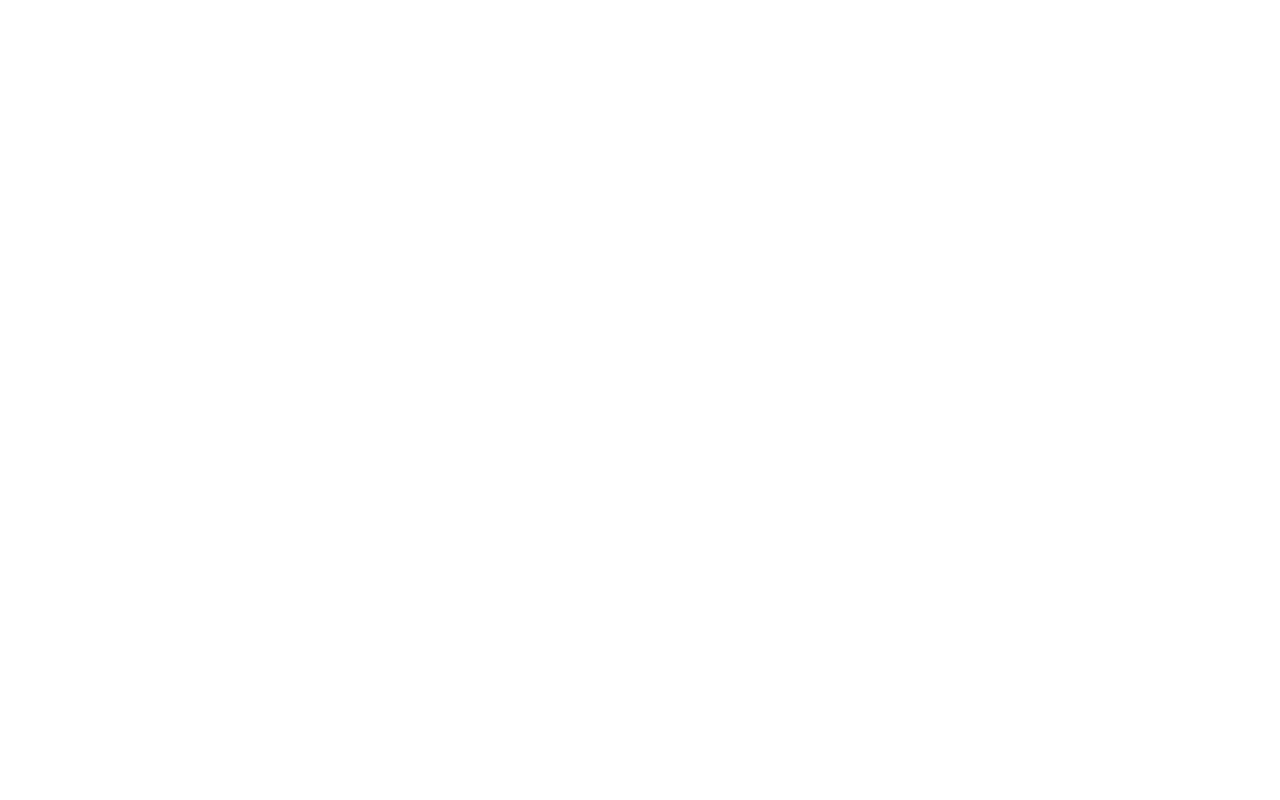
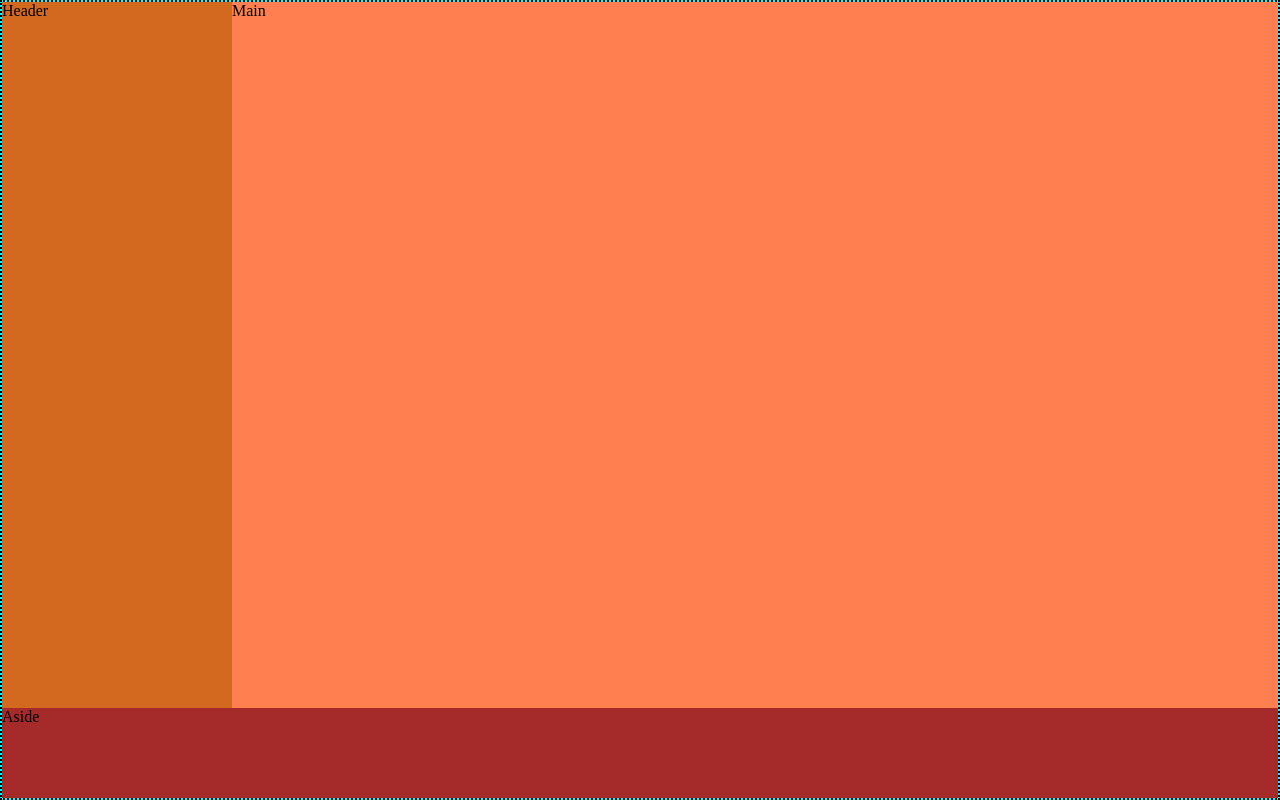
Before and after one commit to mirkodeglinnocenti/html-css-spotifyweb, a plain HTML site: page index.html in a window 1280 px wide. Drawn offline with Linux system fonts and the light colour scheme.

Commit message:
FEAT Vertical and Horizontal Layout added

```diff
--- a/css/style.css
+++ b/css/style.css
@@ -15,3 +15,73 @@ ol,
 menu{
     list-style: none;
 }
+
+/* Debug Rules */
+
+.debug .vertical-macro-layout{
+    background-color: aqua;
+    border: 2px dotted black;
+}
+
+.debug .vertical-macro-layout__top{
+    background-color: blueviolet;
+}
+
+.debug .vertical-macro-layout__bottom{
+    background-color: brown;
+}
+
+.debug .main-header{
+    background-color: chocolate;
+}
+
+.debug .main-content{
+    background-color: coral;
+}
+
+/************
+MACRO LAYOUT
+************/
+
+/* Vertical Macro Layout */
+
+.vertical-macro-layout {
+    display: flex;
+    flex-direction: column;
+    height: 100vh;
+}
+
+.vertical-macro-layout__top{
+    flex-grow: 1;
+}
+
+.vertical-macro-layout__bottom{
+    flex-shrink: 0;
+    height: 90px;
+}
+
+/* Horizontal Macro Layout */
+
+.horizontal-macro-layout{
+    display: flex;
+    width: 100%;
+}
+
+.main-header{
+    width: 230px;
+    flex-shrink: 0;
+}
+
+.main-content{
+    flex-grow: 1;
+}
+
+@media screen and (max-width:552px) {
+
+    .main-header{
+        width: 50px;
+    }
+
+}
+
+/* General Rules */
--- a/index.html
+++ b/index.html
@@ -4,10 +4,34 @@
     <meta charset="UTF-8">
     <meta http-equiv="X-UA-Compatible" content="IE=edge">
     <meta name="viewport" content="width=device-width, initial-scale=1.0">
+    <link rel="icon" type="image/x-icon" href="./img/favicon.ico">
     <title>Spotify</title>
     <link rel="stylesheet" href="./css/style.css">
 </head>
-<body>
+<body class="debug">
+
+    <div class="vertical-macro-layout">
+
+        <div class="vertical-macro-layout__top horizontal-macro-layout">
+
+            <!-- Menu laterale -->
+            <header class="main-header">
+                Header
+            </header>
+
+            <!-- Contenuto principale -->
+            <main class="main-content">
+                Main
+            </main>
+
+        </div>
+
+        <!-- Player in basso -->
+        <aside class="vertical-macro-layout__bottom">
+            Aside
+        </aside>
+
+    </div>
 
 </body>
 </html>
```
